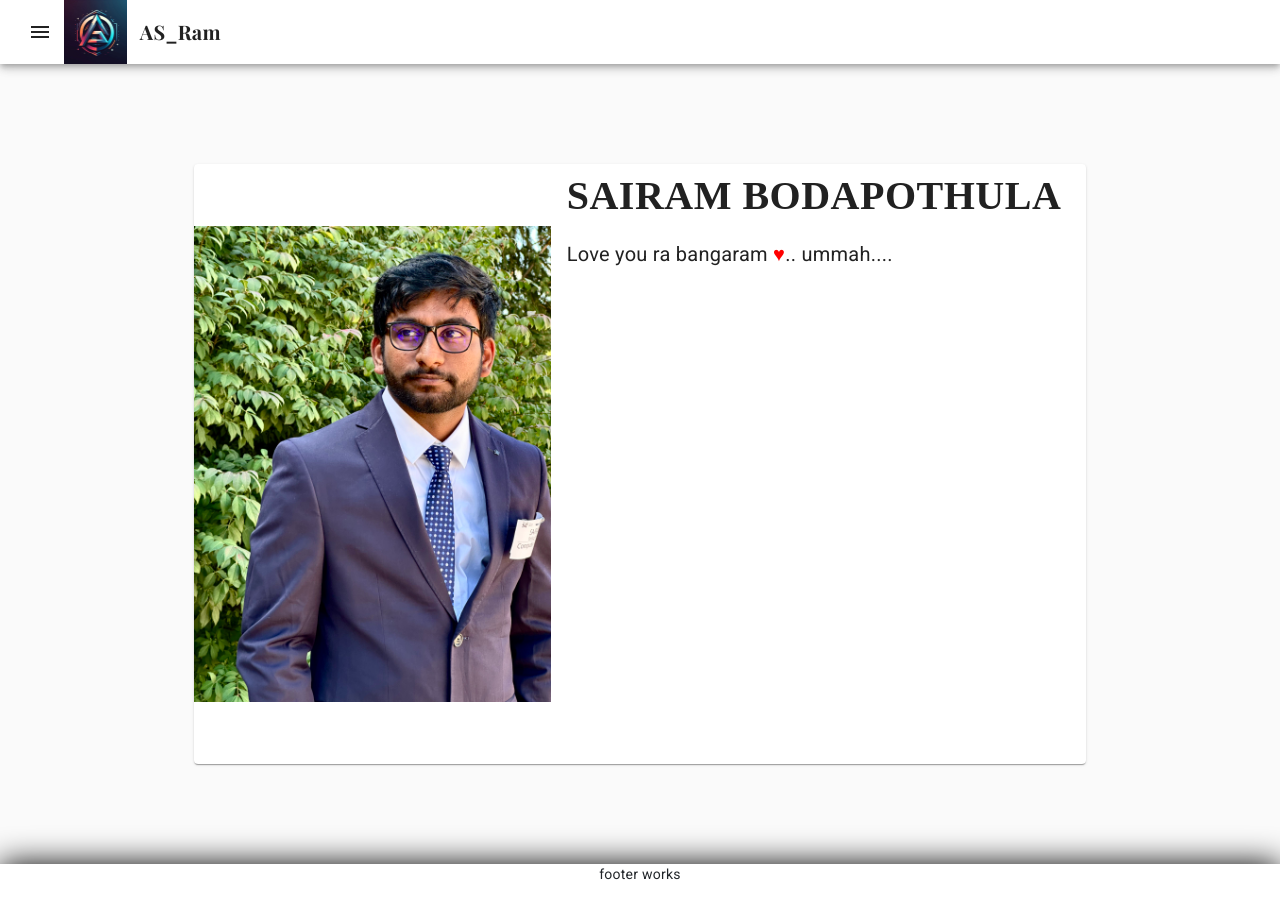
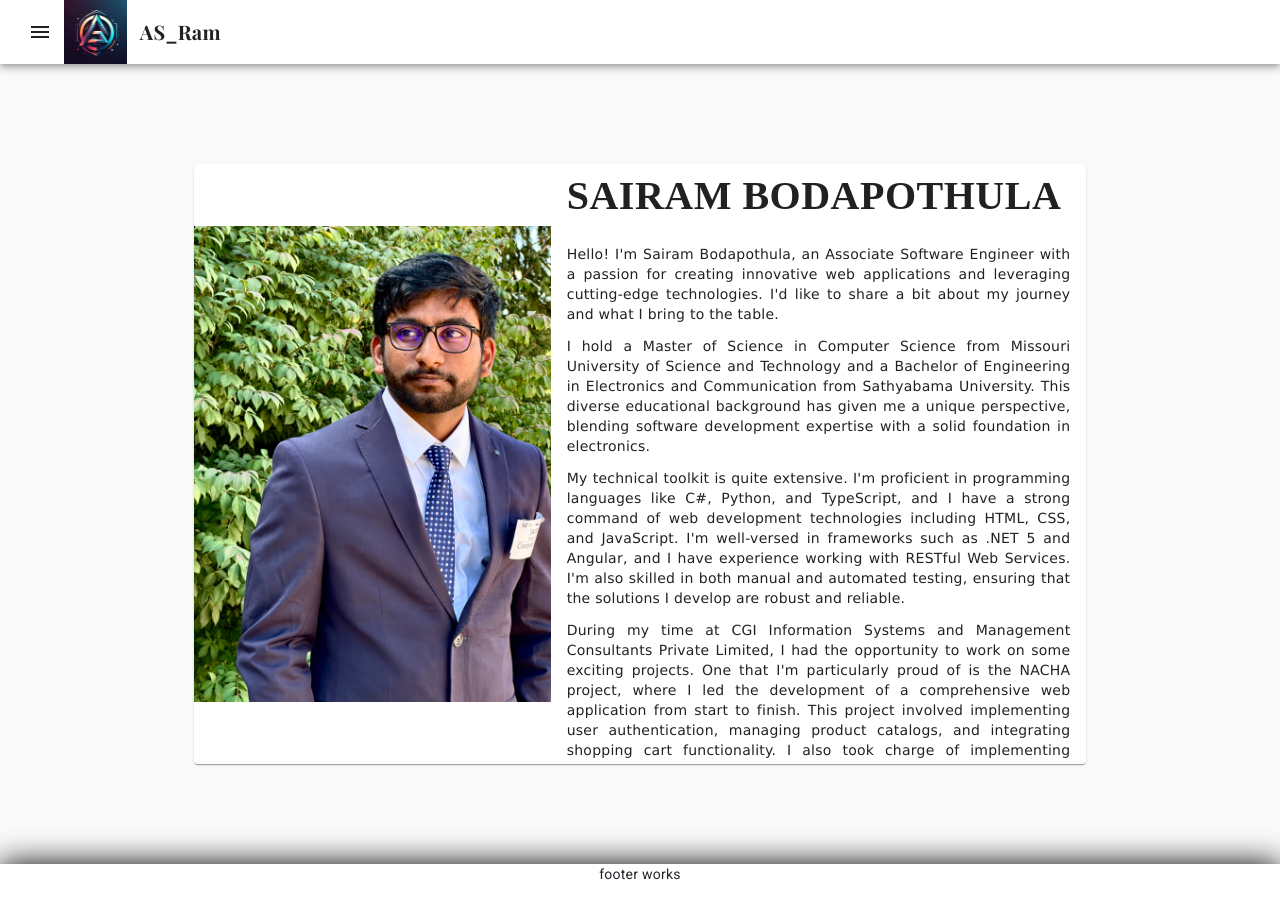
Before and after one commit to Bodapothulasairam/As_Ram, an Angular app: page / in a window 1280 px wide. Built offline with nearby package versions, Linux system fonts and the light colour scheme; a web font is replaced by a local one.

Commit message:
Summary changes in landing page

```diff
--- a/src/app/app.component.css
+++ b/src/app/app.component.css
@@ -1,6 +1,3 @@
-#top-nav{
-    position: fixed;
-}
 html, body {
     height: 100%;
     margin: 0;
--- a/src/app/home/home.component.css
+++ b/src/app/home/home.component.css
@@ -52,3 +52,8 @@
         width: 100%; /* Elements will take up the full width of the container */
     }
 }
+p{
+    font-family: verdana;
+    font-weight: 500;
+    text-align: justify;
+}
--- a/src/app/home/home.component.html
+++ b/src/app/home/home.component.html
@@ -10,20 +10,24 @@
           </mat-card-header>
           <mat-card-content class="Discription">
 
-            <p style="font-size: 20px;" >Love you ra bangaram <span style="color: red;">&#9829;</span>.. ummah....</p>
-              <!-- <div class="row">
+            <div class="row">
                 <div class="col-sm-12 col-md-12 col-lg-12">
-                  <p>Lorem ipsum dolor sit amet consectetur adipisicing elit. Quis, quae cum consequatur sint autem voluptas. Ut quis qui, recusandae, odit at eveniet neque maxime quam, error quos corrupti! Molestias, odio.
-                    Mollitia eum distinctio officia quibusdam necessitatibus harum atque, odio assumenda. Quis alias nisi eveniet voluptas nam, inventore harum ea? Cumque laudantium architecto tempora unde, doloremque ullam officia! Ipsa, necessitatibus sequi.
-                    Blanditiis labore, delectus voluptas atque a dignissimos pariatur, beatae, architecto voluptates aperiam sit culpa laudantium ullam expedita impedit molestias eius? Sequi officiis voluptatibus fugit magnam impedit veniam unde, accusantium velit.
-                    Nisi, doloremque sunt neque placeat voluptatum quibusdam vitae deleniti necessitatibus quisquam, magni tenetur quis et explicabo molestiae ipsum fugit labore. Vel repudiandae nulla quod commodi sint dolorum nobis quia animi.
-                    Fuga ullam, magnam aperiam eaque ducimus alias expedita architecto officiis libero tempore possimus beatae? Dolore facere laboriosam architecto, ab magni autem quibusdam in a. Exercitationem nesciunt fugit est ipsum a!
-                    Ducimus consectetur quo at adipisci voluptate doloribus accusantium! Vel magni recusandae incidunt eius suscipit accusantium nostrum, at ipsa, voluptates expedita obcaecati cum harum optio perferendis? Consectetur, deserunt! Natus, architecto quae.
-                    Aliquid modi labore quos. Aspernatur commodi consequuntur, placeat doloremque laboriosam ab, adipisci molestiae voluptatem officiis doloribus dolorum animi aliquam quis enim id vero. Nihil odit soluta minima similique vero odio.
-                    Consectetur id quod voluptates, alias, ipsa in ab quae quisquam quia corrupti doloribus, culpa enim. Labore natus, recusandae sunt omnis corrupti animi odit veniam rem iusto, nobis quo quod officiis.</p>
+                  <p >Hello! I'm Sairam Bodapothula, an Associate Software Engineer with a passion for creating innovative web applications and leveraging cutting-edge technologies. I'd like to share a bit about my journey and what I bring to the table.</p>
+
+                  <p>I hold a Master of Science in Computer Science from Missouri University of Science and Technology and a Bachelor of Engineering in Electronics and Communication from Sathyabama University. This diverse educational background has given me a unique perspective, blending software development expertise with a solid foundation in electronics.</p>
+
+                  <p>My technical toolkit is quite extensive. I'm proficient in programming languages like C#, Python, and TypeScript, and I have a strong command of web development technologies including HTML, CSS, and JavaScript. I'm well-versed in frameworks such as .NET 5 and Angular, and I have experience working with RESTful Web Services. I'm also skilled in both manual and automated testing, ensuring that the solutions I develop are robust and reliable.</p>
+
+                  <p>During my time at CGI Information Systems and Management Consultants Private Limited, I had the opportunity to work on some exciting projects. One that I'm particularly proud of is the NACHA project, where I led the development of a comprehensive web application from start to finish. This project involved implementing user authentication, managing product catalogs, and integrating shopping cart functionality. I also took charge of implementing secure payment gateways like Stripe and PayPal, which significantly improved our transaction processing success rate.</p>
+
+                  <p>More recently, I spearheaded the development of an E-Cart Platform. This project allowed me to showcase my skills in creating user authentication systems, expanding product catalogs, and integrating secure payment gateways. I'm particularly proud of the improvements we achieved in order management processes, which led to increased customer satisfaction and a boost in repeat purchases.</p>
+
+                  <p>I'm a firm believer in continuous learning, which is why I've pursued certifications in HTML and CSS from Udemy. I've also gained expertise in Azure AI Document Intelligence solutions from Microsoft, keeping me at the forefront of emerging technologies.</p>
+
+                  <p>I'm excited about the possibilities that lie ahead in the world of software development, and I'm always eager to take on new challenges. If you're looking for a dedicated, skilled, and innovative software engineer to join your team or contribute to your project, I'd love to connect!</p>
+
                 </div>
               </div>
-            </div>-->
         </mat-card-content>
         </div>
       </div>
```
